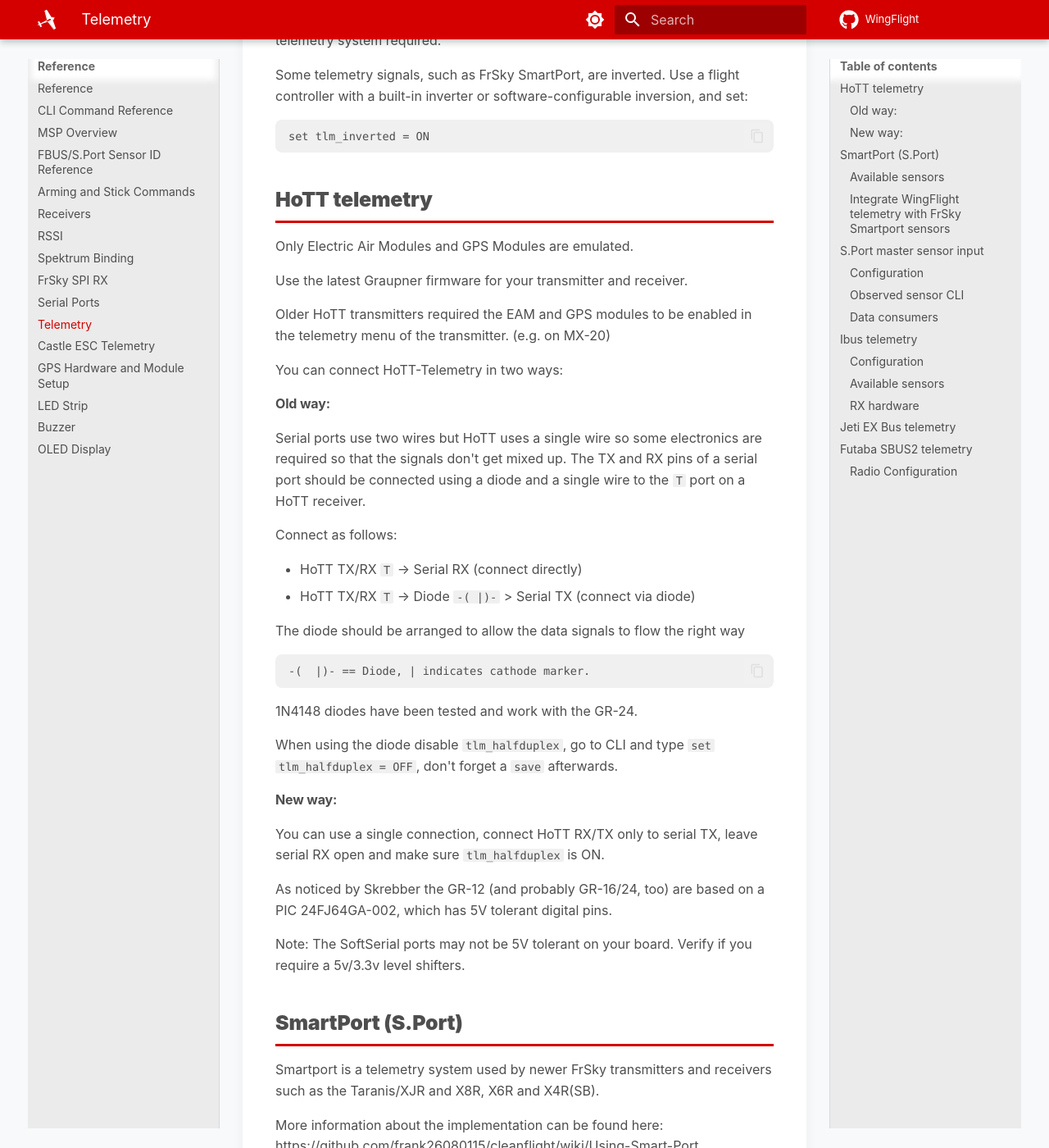
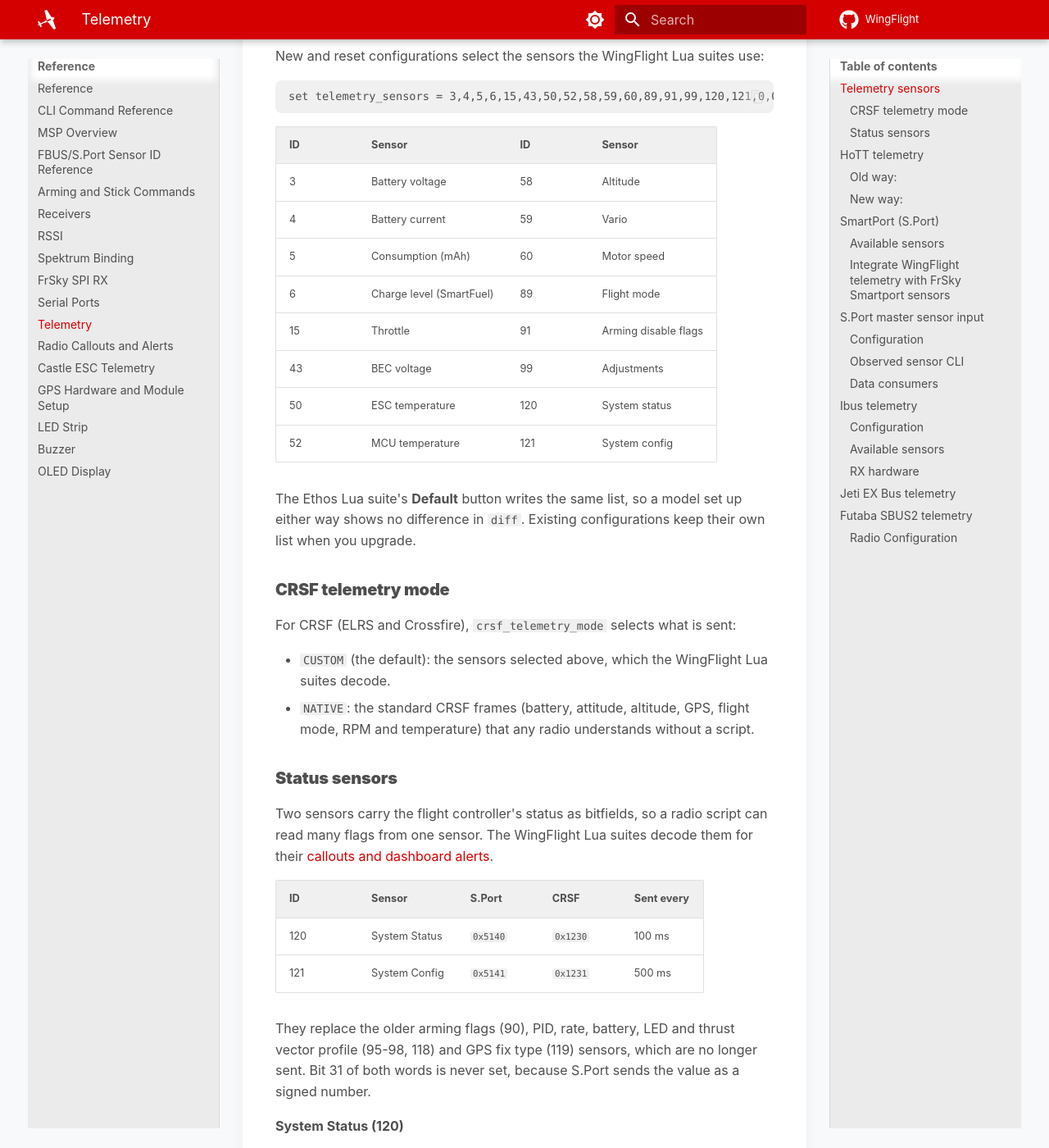
Before and after one commit to WingFlight/wingflight-docs, an MkDocs documentation site: the page built from docs/reference/telemetry.md, in a window 1280 px wide and 1400 px high, scrolled down 677 px. Shown: the whole window at 82% size. Built offline with MkDocs 1.6.1 and Material for MkDocs 9.7.7, drawn with Linux system fonts in a browser that asks for light colours; some of the changed text lies outside the part shown.

Commit message:
Document radio callouts and alerts, and the telemetry status sensors
- New Reference page, Radio Callouts and Alerts: what each Ethos Lua suite
  dashboard banner and callout means and what to do about it, when the
  backup receiver callouts can actually reach the radio, and the Audio
  Events switches.
- Telemetry: the default telemetry_sensors list, CRSF custom vs native
  mode, and the System Status / System Config sensors with their bit
  layout. Telemetry is on by default.
- Receiver tab: the default sensors and the two status sensors.
- Power tab: SmartFuel defaults to Current, and every mode needs a
  battery voltage source (the old text said Current didn't).
- Backup RX Input: the radio alerts for the backup receiver.

Co-Authored-By: Claude Opus 5.5 <noreply@anthropic.com>

````diff
--- a/docs/reference/telemetry.md
+++ b/docs/reference/telemetry.md
@@ -4,11 +4,111 @@ Telemetry allows you to know what is happening on your aircraft while you are fl
 
 Telemetry can be either always on, or enabled when armed.  If a serial port for telemetry is shared with other functionality then telemetry will only be enabled when armed on that port.
 
-Telemetry is enabled using the 'TELEMETRY` feature.
+Telemetry is enabled using the `TELEMETRY` feature. It is on by default in new
+and reset configurations.
 
 ```
 feature TELEMETRY
 ```
+
+## Telemetry sensors
+
+The sensors sent to the radio over S.Port, F.Port, FBUS and custom CRSF are
+chosen on the [Receiver tab](../configurator/tabs/receiver.md#telemetry-sensors),
+or with the `telemetry_sensors` CLI setting (a list of sensor IDs, up to 40).
+
+New and reset configurations select the sensors the WingFlight Lua suites use:
+
+```
+set telemetry_sensors = 3,4,5,6,15,43,50,52,58,59,60,89,91,99,120,121,0,0,0,0,0,0,0,0,0,0,0,0,0,0,0,0,0,0,0,0,0,0,0,0
+```
+
+| ID | Sensor | ID | Sensor |
+|---|---|---|---|
+| 3 | Battery voltage | 58 | Altitude |
+| 4 | Battery current | 59 | Vario |
+| 5 | Consumption (mAh) | 60 | Motor speed |
+| 6 | Charge level (SmartFuel) | 89 | Flight mode |
+| 15 | Throttle | 91 | Arming disable flags |
+| 43 | BEC voltage | 99 | Adjustments |
+| 50 | ESC temperature | 120 | System status |
+| 52 | MCU temperature | 121 | System config |
+
+The Ethos Lua suite's **Default** button writes the same list, so a model set
+up either way shows no difference in `diff`. Existing configurations keep
+their own list when you upgrade.
+
+### CRSF telemetry mode
+
+For CRSF (ELRS and Crossfire), `crsf_telemetry_mode` selects what is sent:
+
+- `CUSTOM` (the default): the sensors selected above, which the WingFlight Lua
+  suites decode.
+- `NATIVE`: the standard CRSF frames (battery, attitude, altitude, GPS, flight
+  mode, RPM and temperature) that any radio understands without a script.
+
+### Status sensors
+
+Two sensors carry the flight controller's status as bitfields, so a radio
+script can read many flags from one sensor. The WingFlight Lua suites decode
+them for their [callouts and dashboard alerts](radio-alerts.md).
+
+| ID | Sensor | S.Port | CRSF | Sent every |
+|---|---|---|---|---|
+| 120 | System Status | `0x5140` | `0x1230` | 100 ms |
+| 121 | System Config | `0x5141` | `0x1231` | 500 ms |
+
+They replace the older arming flags (90), PID, rate, battery, LED and thrust
+vector profile (95-98, 118) and GPS fix type (119) sensors, which are no
+longer sent. Bit 31 of both words is never set, because S.Port sends the value
+as a signed number.
+
+**System Status (120)**
+
+| Bits | Meaning |
+|---|---|
+| 0 | Armed |
+| 1 | Airborne |
+| 2 | Motors running |
+| 3 | Main receiver has signal |
+| 4 | Backup receiver has signal |
+| 5 | Backup receiver in control (main receiver down) |
+| 6-8 | Failsafe phase: 0 idle, 1 RX loss detected, 2 landing, 3 landed, 4 RX loss monitoring, 5 RX loss recovered, 6 GPS rescue |
+| 9-10 | GPS fix: 0 none, 1 fix, 2 fix and home recorded |
+| 11 | GPS module communicating |
+| 12-13 | GPS mode blocked: 0 none, 1 Loiter switched on but can't fly, 2 RTH switched on but can't fly |
+| 14-16 | Battery state: 0 OK, 1 warning, 2 critical, 3 not present, 4 initialising |
+| 17 | Control surfaces at their limit (held for 500 ms) |
+| 18 | Gyro overflow |
+| 19 | Accelerometer not calibrated |
+| 20 | Configurator test override active |
+| 21 | A flight aid is holding (Attitude Hold, thrust vector hold, Auto Hover, or the Trainer limiting) |
+| 22-23 | Auto Trim: 0 idle, 1 capturing, 2 captured, saved on disarm |
+| 24 | Blackbox logging |
+| 25-28 | Logic conditions 1-4 |
+
+**System Config (121)**
+
+| Bits | Meaning |
+|---|---|
+| 0-2 | PID profile (1-6) |
+| 3-5 | Rate profile (1-6) |
+| 6-8 | Battery profile (1-6) |
+| 9-11 | Thrust vector profile (1-6) |
+| 12 | Unsaved settings |
+| 13 | Saving settings |
+| 14 | Reboot required |
+| 15 | Beeper sounding |
+| 16 | Accelerometer present |
+| 17 | Barometer present |
+| 18 | Magnetometer present |
+| 19 | GPS present |
+| 20 | Backup receiver configured |
+| 21 | Blackbox full |
+| 22 | Motor RPM telemetry present |
+
+Bit positions can change between firmware versions, together with the Lua
+suites that decode them. Use matching firmware and Lua suite versions.
 
 Multiple telemetry providers are currently supported: SmartPort (S.Port),
 Graupner HoTT V4, Ibus, Jeti EX Bus and Futaba SBUS2, plus the telemetry built
--- a/mkdocs.yml
+++ b/mkdocs.yml
@@ -125,6 +125,7 @@ nav:
       - FrSky SPI RX: reference/frsky-spi-rx.md
       - Serial Ports: reference/serial-ports.md
       - Telemetry: reference/telemetry.md
+      - Radio Callouts and Alerts: reference/radio-alerts.md
       - Castle ESC Telemetry: reference/castle-esc-telemetry.md
       - GPS Hardware and Module Setup: reference/gps-hardware.md
       - LED Strip: reference/led-strip.md
````
Also changed, not shown: docs/configurator/tabs/power.md (+5 -2 lines), docs/configurator/tabs/receiver.md (+8 -0 lines), docs/flight-modes/backup-rx-input.md (+16 -0 lines), docs/reference/index.md (+2 -0 lines), docs/reference/radio-alerts.md (added, +123 -0 lines).
